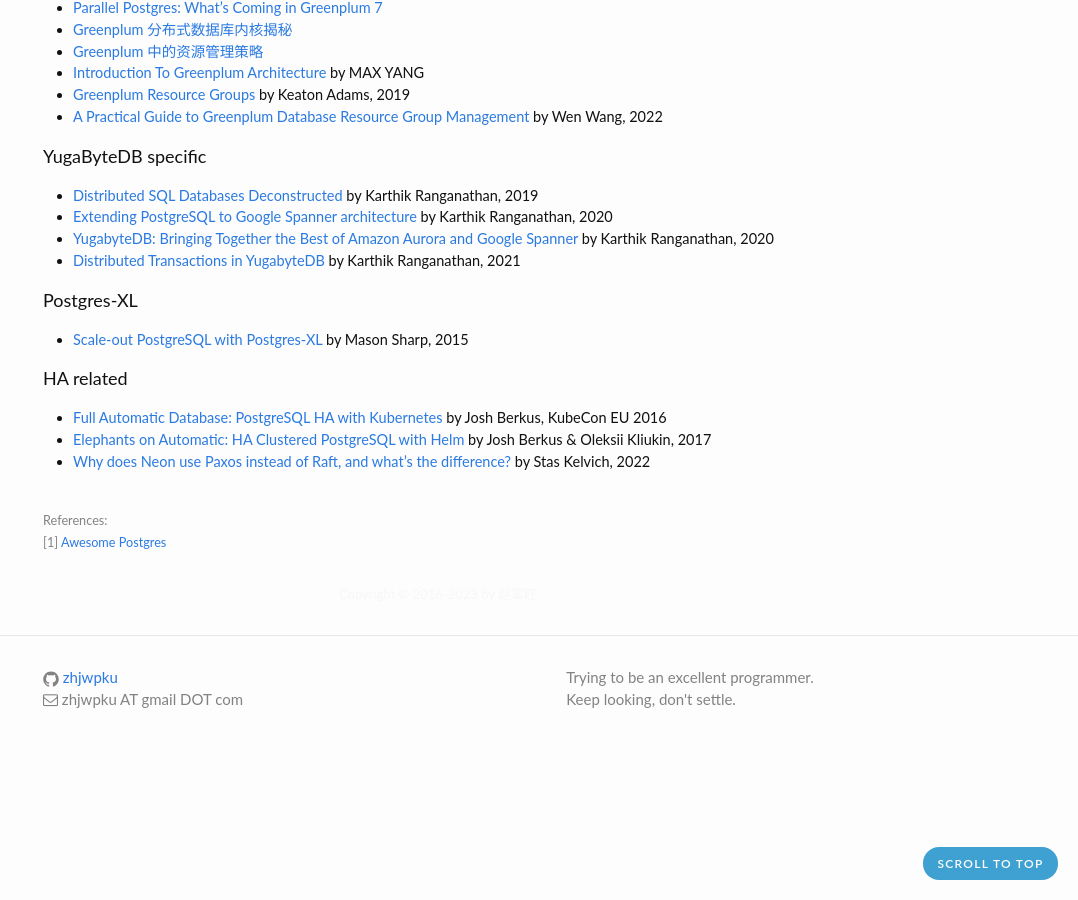
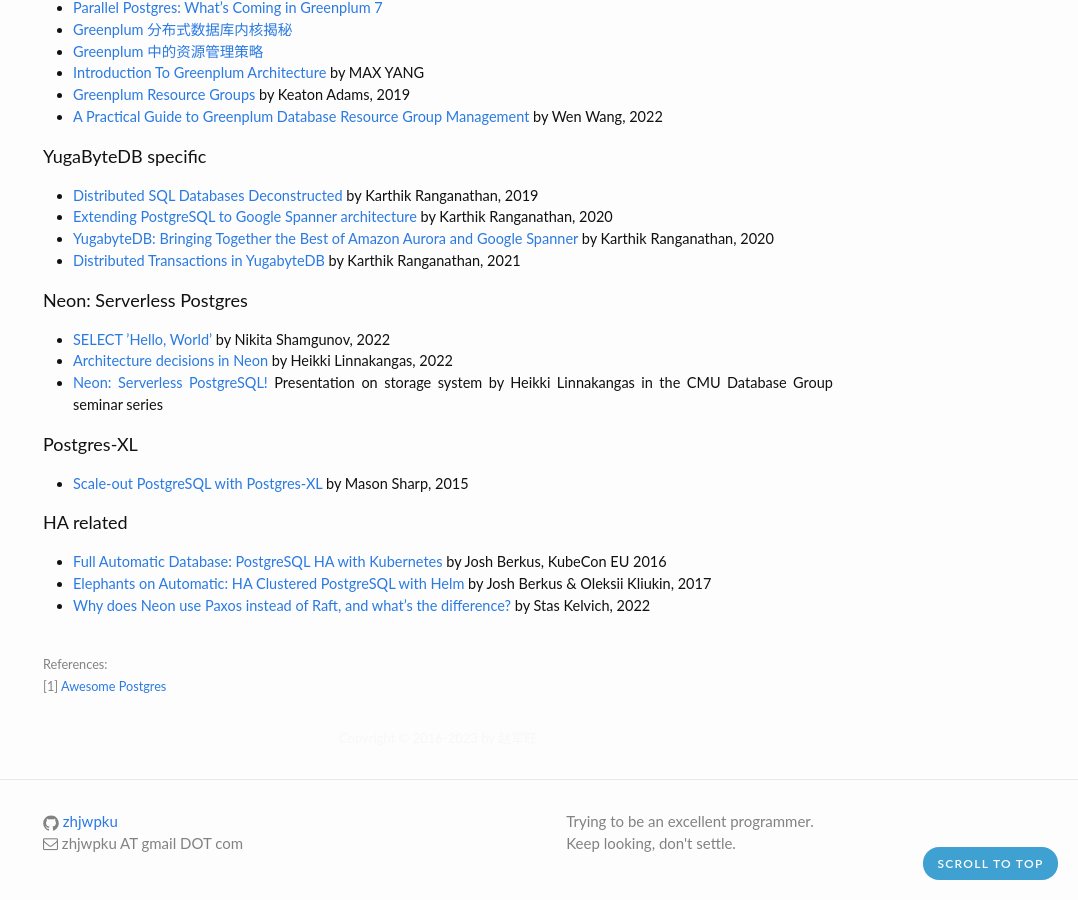
Before and after one commit to zhjwpku/zhjwpku.github.io, a Jekyll site: the page built from _posts/2022-07-12-awesome-postgres.md, in a window 1280 px wide and 900 px high, scrolled down 3946 px. Shown: the whole window, without its empty margins (202-1280 px from the left). Built offline with Jekyll 4.4.1, drawn with Linux system fonts in a browser that asks for light colours; comment, search, counter and statistics services are not loaded.

Commit message:
Neon: Serverless Postgres
Signed-off-by: Junwang Zhao <zhjwpku@gmail.com>

```diff
--- a/_posts/2022-07-12-awesome-postgres.md
+++ b/_posts/2022-07-12-awesome-postgres.md
@@ -197,6 +197,12 @@
 - [YugabyteDB: Bringing Together the Best of Amazon Aurora and Google Spanner](https://www.youtube.com/watch?v=DAFQcYXK2-o) by Karthik Ranganathan, 2020
 - [Distributed Transactions in YugabyteDB](https://www.youtube.com/watch?v=92zS2uHuLqQ) by Karthik Ranganathan, 2021
 
+<h4>Neon: Serverless Postgres</h4>
+
+- [SELECT ’Hello, World’](https://neon.tech/blog/hello-world) by Nikita Shamgunov, 2022
+- [Architecture decisions in Neon](https://neon.tech/blog/architecture-decisions-in-neon) by Heikki Linnakangas, 2022
+- [Neon: Serverless PostgreSQL!](https://www.youtube.com/watch?v=rES0yzeERns) Presentation on storage system by Heikki Linnakangas in the CMU Database Group seminar series
+
 <h4>Postgres-XL</h4>
 
 - [Scale-out PostgreSQL with Postgres-XL](https://www.youtube.com/watch?v=XX-0y2Ryaic) by Mason Sharp, 2015
```
